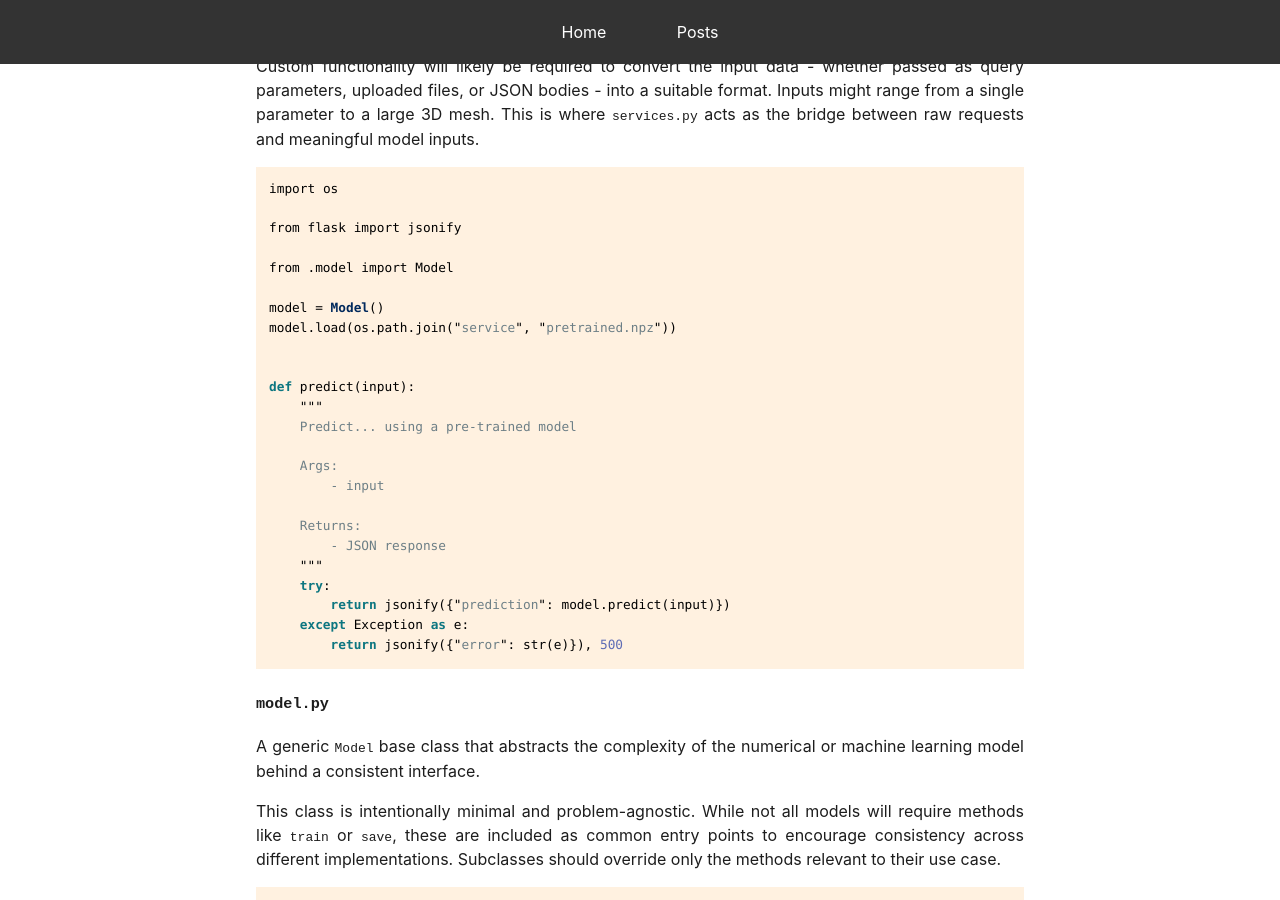
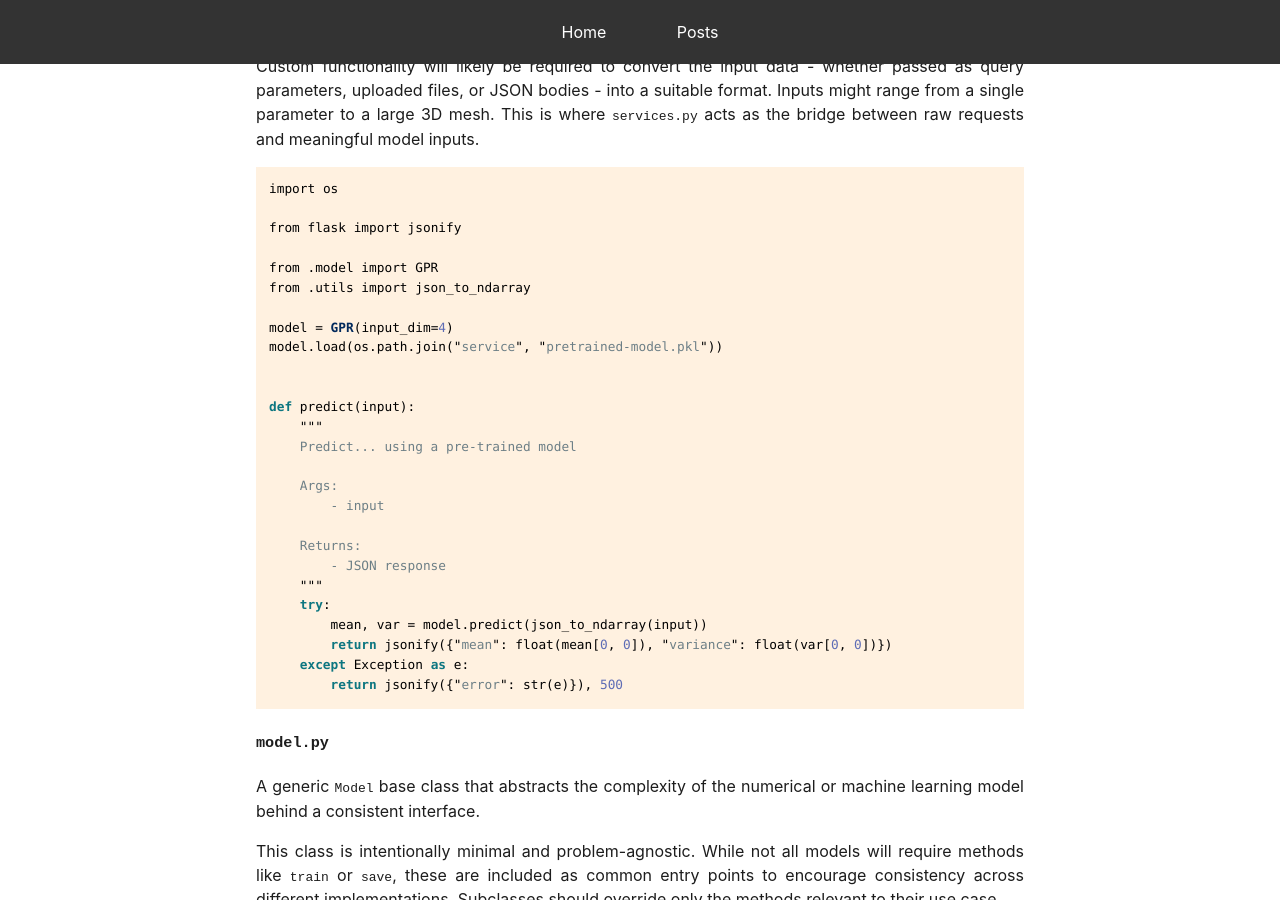
Before and after one commit to mark-hobbs/mark-hobbs.github.io, a Jekyll site: the page built from _posts/2025-04-15-model-deployment.md, in a window 1280 px wide and 900 px high, scrolled down 1720 px. Built offline with Jekyll 4.4.1, drawn with Linux system fonts in a browser that asks for light colours; formulas are drawn with MathJax 3.

Commit message:
General updates

````diff
--- a/_posts/2025-04-15-model-deployment.md
+++ b/_posts/2025-04-15-model-deployment.md
@@ -67,10 +67,11 @@ import os
 
 from flask import jsonify
 
-from .model import Model
+from .model import GPR
+from .utils import json_to_ndarray
 
-model = Model()
-model.load(os.path.join("service", "pretrained.npz"))
+model = GPR(input_dim=4)
+model.load(os.path.join("service", "pretrained-model.pkl"))
 
 
 def predict(input):
@@ -84,7 +85,8 @@ def predict(input):
         - JSON response
     """
     try:
-        return jsonify({"prediction": model.predict(input)})
+        mean, var = model.predict(json_to_ndarray(input))
+        return jsonify({"mean": float(mean[0, 0]), "variance": float(var[0, 0])})
     except Exception as e:
         return jsonify({"error": str(e)}), 500
 ```
````
